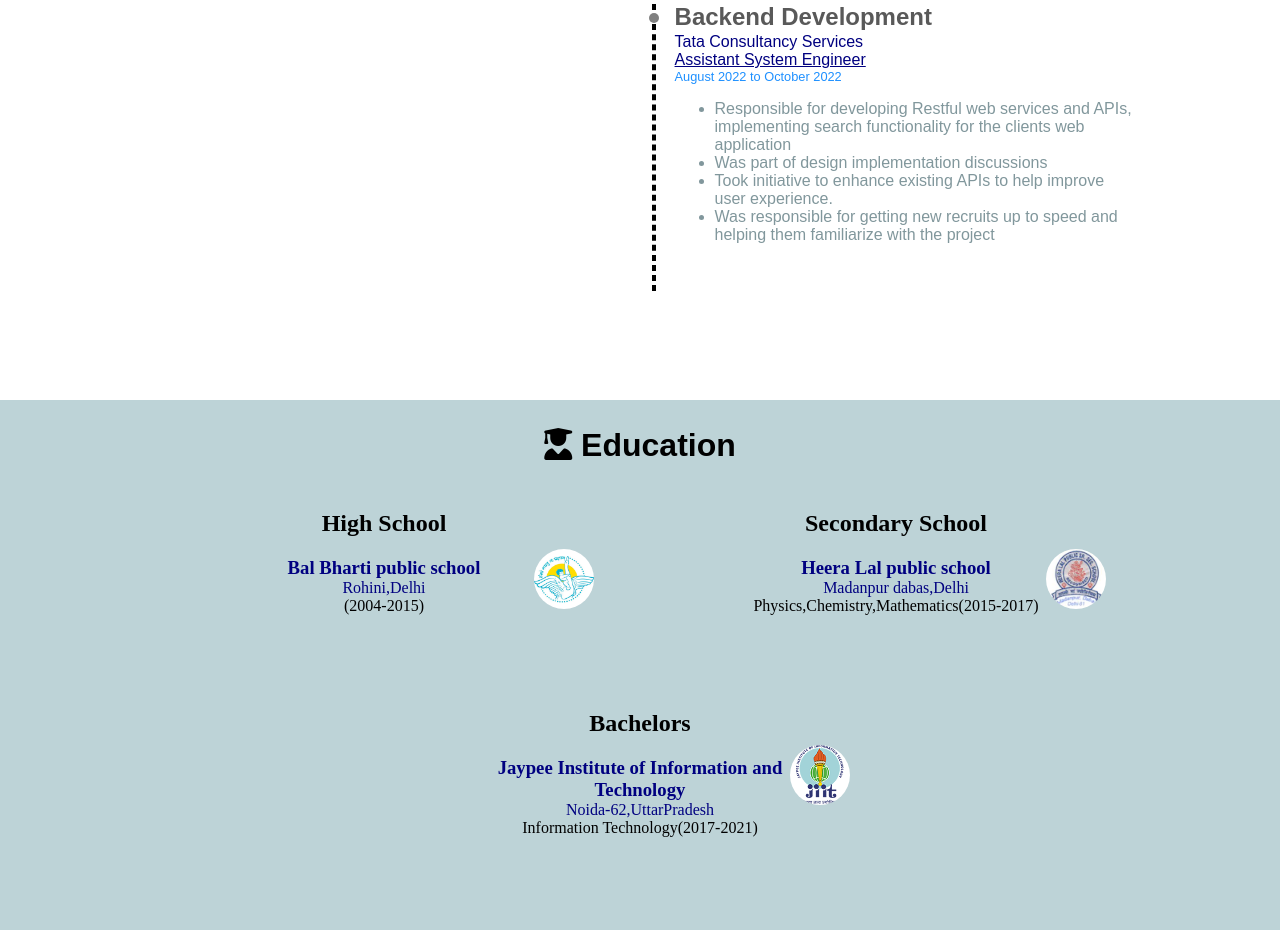
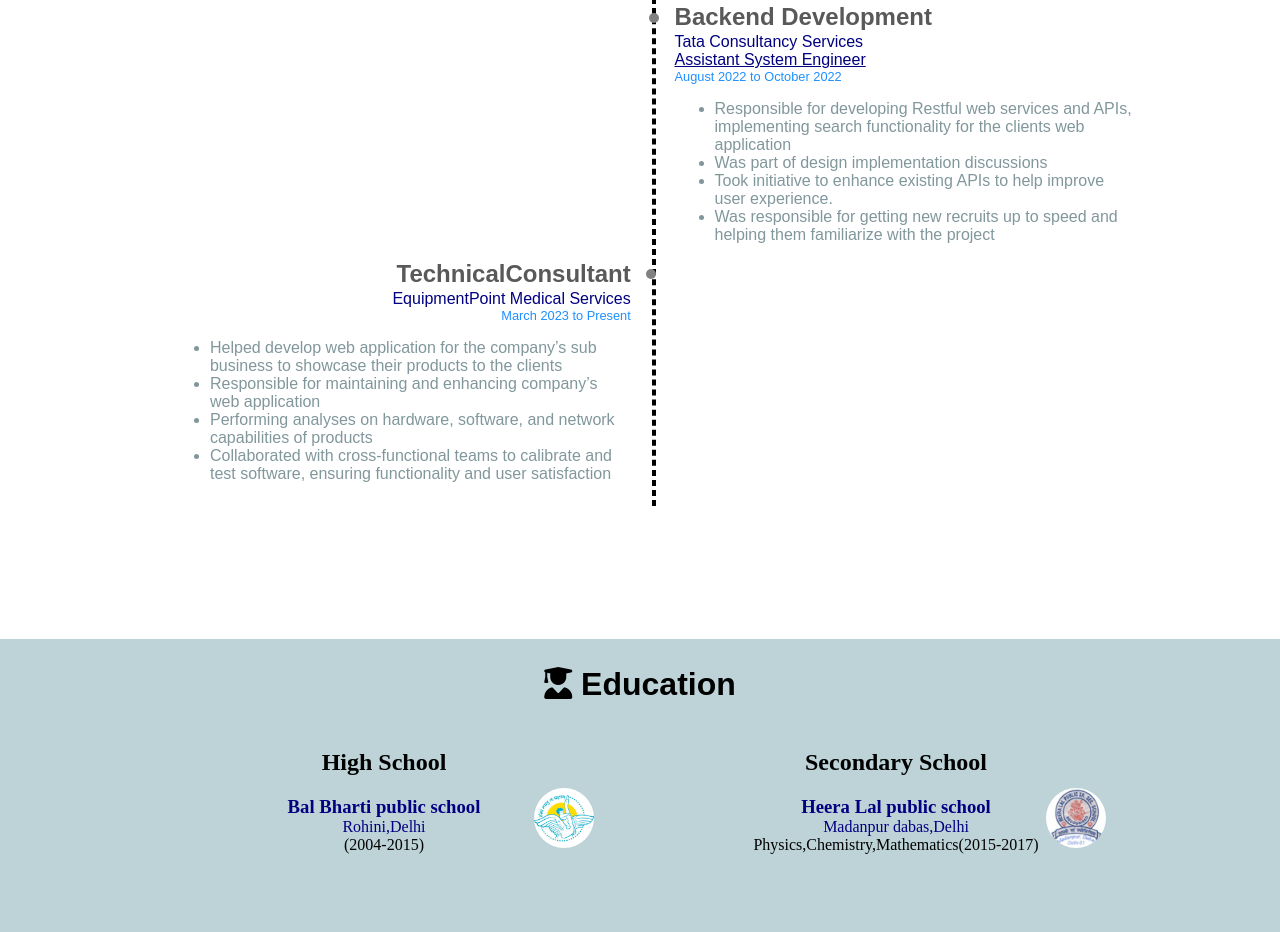
Before and after one commit to mj1999/portfolio, a plain HTML site: page index.html in a window 1280 px wide. Shown: the part 1872-2804 px from the top of the page. Drawn offline with Linux system fonts and the light colour scheme.

Commit message:
Updated resume

```diff
--- a/index.html
+++ b/index.html
@@ -114,19 +114,19 @@
 								</ul>
 							</p>
 						</div>
-						<!-- <div class="timeline-box">
-							<h1 class="exp-heading">Freelance contract</h1>
-							<div class="company">Tata Consultancy Services</div>
-							<div class="duration">August 2022 to October 2022</div>
+						<div class="timeline-box">
+							<h1 class="exp-heading">TechnicalConsultant</h1>
+							<div class="company">EquipmentPoint Medical Services</div>
+							<div class="duration">March 2023 to Present</div>
 							<p>
 								<ul class="exp-points">
-									<li>Responsible for User Interface testing using automation tools by microfocus</li>
-									<li>Reduced team’s manual efforts by automating testing preconfiguration setup process</li>
-									<li>Responsible for automating functional manual test case scenarios as per work requests and writing clean and optimized scripts based on client testing requirements</li>
-									<li>Responsible for mentoring new team recruits, holding knowledge transference sessions to get them familiarized with the tools and scripting language used</li>
+									<li>Helped develop web application for the company’s sub business to showcase their products to the clients</li>
+									<li>Responsible for maintaining and enhancing company’s web application</li>
+									<li>Performing analyses on hardware, software, and network capabilities of products</li>
+									<li>Collaborated with cross-functional teams to calibrate and test software, ensuring functionality and user satisfaction</li>
 								</ul>
 							</p>
-						</div> -->
+						</div>
 						<div class="timeline-divider"><div class="timeline-float"><i class="fa-solid fa-plane"></i></div></div>
 					</div>
 
@@ -164,6 +164,7 @@
 				<section id="portfolio">
 					<h1 class="sub-headings"><i class="fa-solid fa-diagram-project"></i>&nbsp;<span>Portfolio</span></h1>
 					<div id="portfolio-display">
+						<a href="www.equipmentpoint.in"><img alt="equipment point" src="eqp.jpg" class="pf-items"><span class="pf-item-name">EquipmentPoint.in</span></a>
 						<a href="SuperheroApp/index.html"><img alt="marver heroes" src="superhero.jpg" class="pf-items"><span class="pf-item-name">Marver Heroes</span></a>
 						<a href="PingPong/index.html"><img alt="ping-pong game" src="ping-pong.jpg" class="pf-items"><span class="pf-item-name">PingPong Game</span></a>
 <!-- 						<a href="Calculator/calc.html"><img alt="calculator" src="calc.jpg" class="pf-items"><span class="pf-item-name">Calculator</span></a> -->
```
